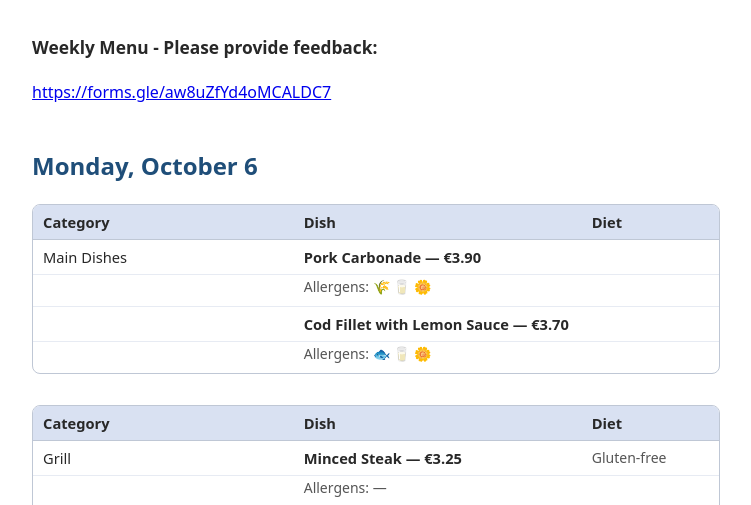
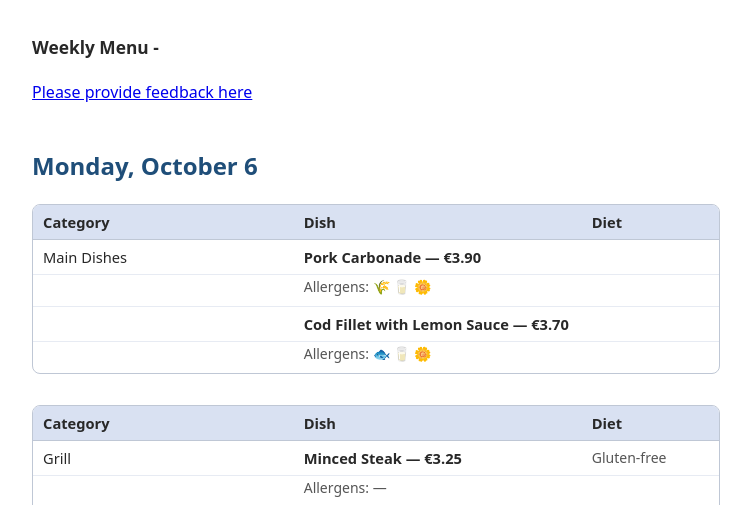
Before and after one commit to lucianomarchimachadoESCP/escp-menu-prototype, a plain HTML site: page index.html in a window 1280 px wide. Shown: the part 273-778 px from the top of the page, without its empty margins (264-1015 px from the left). Drawn offline with Linux system fonts and the light colour scheme.

Commit message:
Update index.html

```diff
--- a/index.html
+++ b/index.html
@@ -131,8 +131,7 @@
     <h1 class="title">Self-Service Menu — Level 1</h1>
     <p class="subtitle">Week 41 — October 6–10, 2025</p>
   </div>
-  <p class="week">Weekly Menu - Please provide feedback: </p>
-  <a href="url">https://forms.gle/aw8uZfYd4oMCALDC7</a>
+  <p class="week">Weekly Menu - </p> <a href="https://forms.gle/aw8uZfYd4oMCALDC7">Please provide feedback here</a>
 <h2 class="day">Monday, October 6</h2>
 <table>
 <thead><tr><th style='width:38%'>Category</th><th style='width:42%'>Dish</th><th style='width:20%'>Diet</th></tr></thead><tbody>
```
